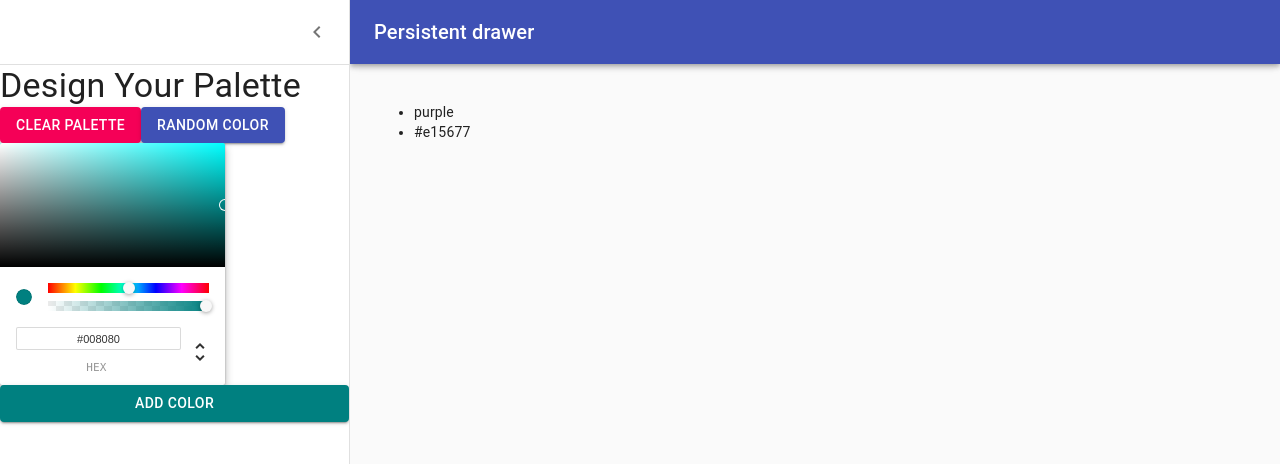
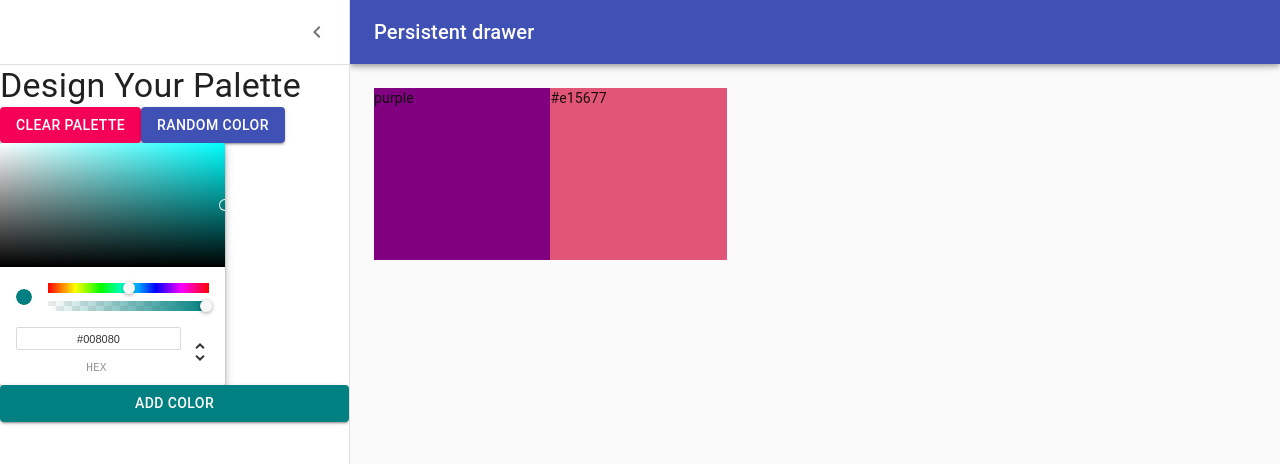
Before and after one commit to panlam0405/color-project, a React (Create React App) app: page /palette/new in a window 1280 px wide. Shown: the top 464 px of the page. Built offline with nearby package versions, Linux system fonts and the light colour scheme.

Commit message:
Color Boxes with right shape

```diff
--- /dev/null
+++ b/src/Components/DraggableColorBox.js
@@ -0,0 +1,27 @@
+import React from 'react'
+import { makeStyles } from "@material-ui/core/styles";
+
+const useStyles = makeStyles( () => ( {
+    root: {
+        width: "20%",
+		height: '25%',
+		margin: "0 auto",
+		display: "inline-block",
+		position: "relative",
+		cursor: "pointer",
+		marginBottom: "-4.5px",
+    }
+}))
+
+function DraggableColorBox( props ) {
+    const { color } = props;
+    const classes = useStyles();
+
+  return (
+      <div className={classes.root} style={{backgroundColor:color}}>
+          {color}
+    </div>
+  )
+}
+
+export default DraggableColorBox;
--- a/src/Components/NewPaletteForm.js
+++ b/src/Components/NewPaletteForm.js
@@ -13,6 +13,8 @@ import ChevronLeftIcon from "@material-ui/icons/ChevronLeft";
 import ChevronRightIcon from "@material-ui/icons/ChevronRight";
 import { ChromePicker } from "react-color";
 import { Button } from "@material-ui/core";
+import DraggableColorBox from "./DraggableColorBox";
+import { v4 } from "uuid";
 
 const drawerWidth = 350;
 
@@ -63,6 +65,7 @@ const useStyles = makeStyles((theme) => ({
 			duration: theme.transitions.duration.leavingScreen,
 		}),
 		marginLeft: -drawerWidth,
+		height: "calc(100vh - 64px)",
 	},
 	contentShift: {
 		transition: theme.transitions.create("margin", {
@@ -154,9 +157,9 @@ function NewPaletteForm() {
 					[classes.contentShift]: open,
 				})}>
 				<div className={ classes.drawerHeader } />
-				<ul>
-					{ colors.map( col => <li>{col }</li>)}
-				</ul>
+
+					{ colors.map( col => <DraggableColorBox key={v4()} color={col} />)}
+
 			</main>
 		</div>
 	);
```
